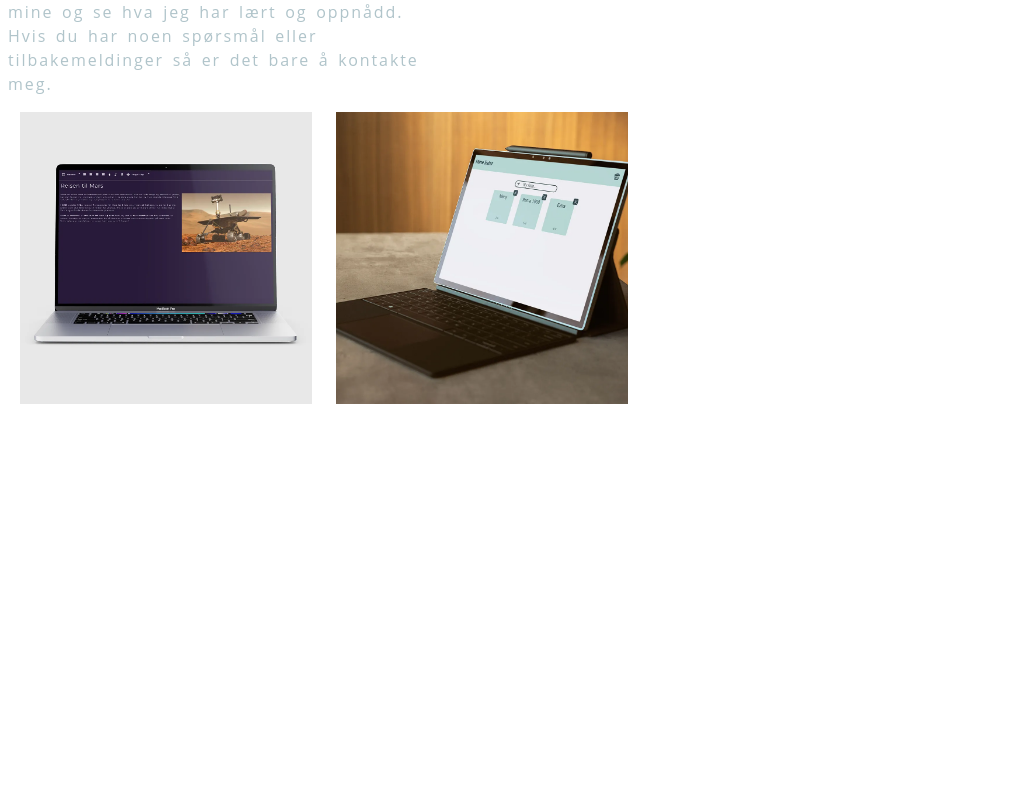
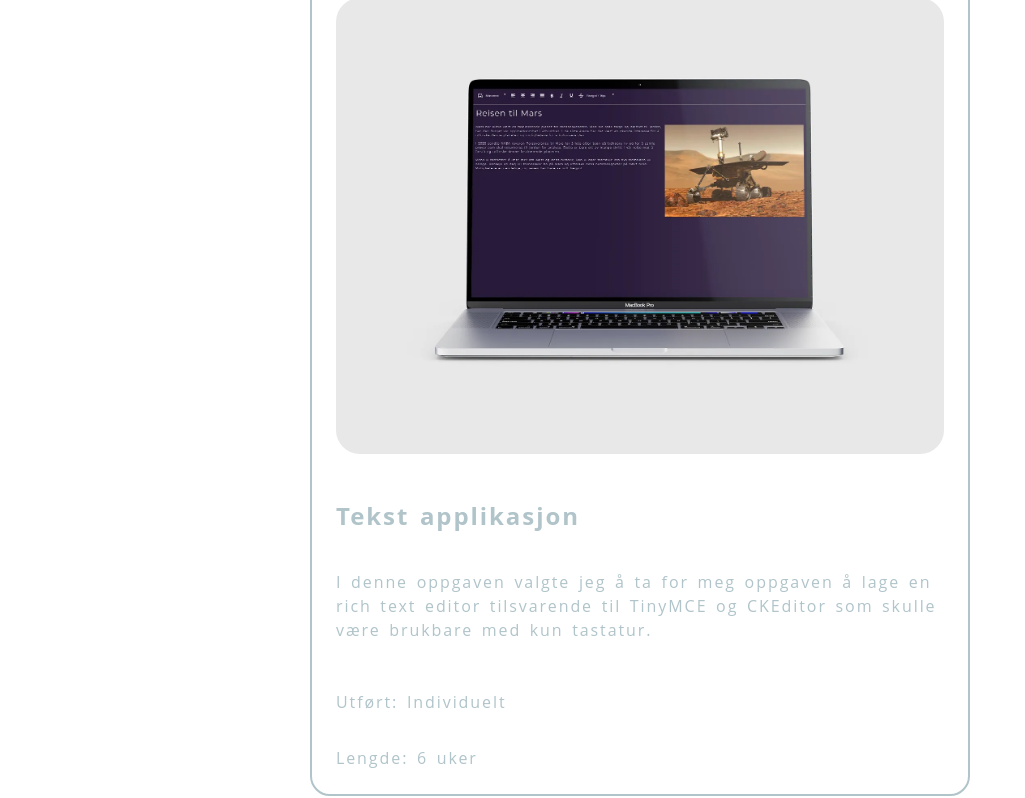
Before and after one commit to syver-syver/FID2101-1_Tema_9, a SvelteKit app: page / in a window 1280 px wide. Shown: the part 432-1230 px from the top of the page, without its empty margins (0-1025 px from the left). Before the commit the page ends 844 px from the top, so only its background shows below. Built offline with nearby package versions, Linux system fonts and the light colour scheme.

Commit message:
changed the picture in the index to cards

```diff
--- /dev/null
+++ b/src/Card.svelte
@@ -0,0 +1,67 @@
+<script>
+  export let link = "https://github.com/SyverGiswold"
+
+	export let src = "https://placehold.co/600x400"
+  export let image_transition = "Write an image transition class"
+
+	export let title = "Write a title"
+	export let lede = "Write a lede that describes the project in a short and concise version"
+	export let executed = "Write if it was done alone or not"
+	export let period = "How long did you have on the task"
+</script>
+
+<a class="card" href={link}>
+	<img alt="" src={src} class={image_transition}>
+	<div class="card_text">
+		<h2>{title}</h2>
+		<p>{lede}</p>
+		<span><span class="bold">Utført:</span> {executed}</span>
+		<span><span class="bold">Lengde:</span> {period}</span>
+	</div>
+</a>
+
+<style>
+	.card{
+		display: flex;
+		flex-direction: column;
+    gap: 24px;
+		border: 2px solid var(--secondary-background);
+		padding: 24px;
+		border-radius: var(--border-radius);
+		text-decoration: none;
+    color: var(--primary-text);
+    flex: 0 0 calc(50% - 24px);
+    transition: border 0.2s linear;
+	}
+
+	img{
+		max-width: 100%;
+		border-radius: 24px;
+    object-fit: cover;
+	}
+
+	.card_text{
+		display: flex;
+		flex-direction: column;
+	}
+
+  span {
+    margin-top: 2rem;
+  }
+
+  .card:focus {
+    border: 4px solid var(--secondary-background);
+  }
+
+  @media only screen and (max-width: 750px) {
+    .card {
+      flex: 1;
+    }
+  }
+
+  @media (hover: hover) {
+    .card:hover {
+      border: 4px solid var(--secondary-background);
+    }
+}
+</style>
--- a/src/Header.svelte
+++ b/src/Header.svelte
@@ -46,7 +46,7 @@
     left: 0;
     background: linear-gradient(180deg, var(--primary-background), transparent);
     pointer-events: none;
-    height: 100px;
+    height: 50px;
   }
 
   nav {
--- a/src/Lede.svelte
+++ b/src/Lede.svelte
@@ -13,5 +13,10 @@
     background-color: var(--secondary-background);
     padding: 1.5rem;
     border-radius: var(--border-radius);
+    width: 100%;
+  }
+
+  p {
+    margin-top: 0;
   }
 </style>
--- a/src/routes/+page.svelte
+++ b/src/routes/+page.svelte
@@ -1,5 +1,6 @@
 <script>
   import Header from "../Header.svelte";
+  import Card from "../Card.svelte";
 
   import { onNavigate } from "$app/navigation";
 
@@ -69,22 +70,24 @@
   </article>
 
   <section class="gallery-section">
-    <a href="./projects/tema_8"
-      ><img
-        class="image-transition-tema_8"
-        src="/assets/tema_8/Teksteditor_mockup.webp"
-        alt=""
-      />
-      <span>Tema 8</span>
-    </a>
-    <a href="./projects/tema_5"
-      ><img
-        class="image-transition-tema_5"
-        src="/assets/tema_5/Free_Laptop_Mockup.webp"
-        alt=""
-      />
-      <span>Tema 5</span>
-    </a>
+    <Card
+      link="./projects/tema_8"
+      src="/assets/tema_8/Teksteditor_mockup.webp"
+      image_transition="image-transition-tema_8"
+      title="Tekst applikasjon"
+      lede="I denne oppgaven valgte jeg å ta for meg oppgaven å lage en rich text editor tilsvarende til TinyMCE og CKEditor som skulle være brukbare med kun tastatur."
+      executed="Individuelt"
+      period="6 uker"
+    />
+    <Card
+      link="./projects/tema_5"
+      src="https://raw.githubusercontent.com/SyverGiswold/FID2101-1_Tema_9/main/static/assets/tema_5/Free_Laptop_Mockup.webp"
+      image_transition="image-transition-tema_5"
+      title="Handleliste applikasjon"
+      lede="I tema 5 oppgaven gikk ut på å lage en handle liste applikasjon i javascript"
+      executed="Individuelt"
+      period="6 uker"
+    />
   </section>
 </main>
 
@@ -93,10 +96,6 @@
     min-height: calc(100vh - 80px);
   }
 
-  img {
-    aspect-ratio: 1 / 1;
-    object-fit: cover;
-  }
   article {
     width: 35%;
   }
@@ -106,52 +105,28 @@
     flex-wrap: wrap;
     justify-content: center;
     gap: 24px;
-    max-width: 50%;
-  }
-
-  .gallery-section > a {
-    flex: 0 0 calc(50% - 24px);
-    position: relative;
-  }
-
-  .gallery-section > a > img {
-    max-width: 100%;
-    max-height: 100%;
-    vertical-align: top;
-  }
-
-  a > span {
-    position: absolute;
-    top: 0;
-    left: 0;
-    width: 100%;
-    height: 100%;
-    background-color: var(--secondary-background);
-    color: var(--tertiary-text);
-    border-radius: var(--border-radius);
-    opacity: 0;
-    transition: opacity 0.3s;
-    display: flex;
-    justify-content: center;
-    align-items: center;
-    text-align: center;
-    text-decoration: none;
-    font-size: var(--h4);
+    max-width: 60%;
   }
 
   p {
     margin-top: 2rem;
   }
 
-  @media (hover: hover) {
-    .gallery-section > a:hover > span {
-      opacity: 1;
+  @media only screen and (max-width: 1300px) {
+    main {
+      flex-direction: column;
     }
 
-    .gallery-section > a:focus > span {
-      opacity: 1;
+    article {
+      width: 100%;
+      margin-top: 2rem;
     }
-  }
+
+    .gallery-section {
+      max-width: 100%;
+      margin-top: 2rem;
+    }
+}
 
   @media only screen and (max-width: 900px) {
     main {
@@ -167,23 +142,15 @@
       max-width: 100%;
       margin-top: 2rem;
     }
-
-    img {
-      margin-top: 0;
-    }
   }
 
-  @media only screen and (max-width: 650px) {
-    .gallery-section > a {
-      flex: auto;
+  @media only screen and (max-width: 755px) {
+    .gallery-section {
+      flex-direction: column;
     }
   }
 
   @media only screen and (max-width: 375px) {
-    .gallery-section > a {
-      flex: auto;
-    }
-
     h1 {
       line-break: anywhere;
     }
--- a/src/style.css
+++ b/src/style.css
@@ -29,6 +29,10 @@ h3 {
 
 h4 {
   font-size: var(--h4);
+}
+
+p {
+  margin-top: 2rem;
 }
 
 .line-break {
```
Also changed, not shown: src/routes/projects/tema_5/+page.svelte (+22 -14 lines), src/routes/projects/tema_8/+page.svelte (+25 -9 lines).
